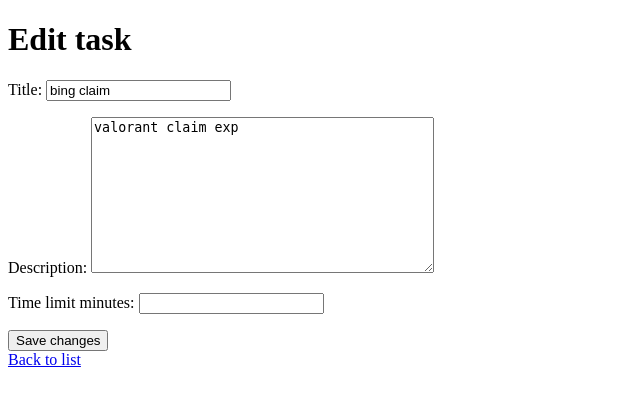
After one commit to aswinappu35810-boop/to-do-list, a Django app: page /task/1/edit/ in a window 1280 px wide. The commit adds this page. Shown: the top 406 px of the page, without its empty margins (0-640 px from the left). Run offline with Django 5.2, Linux system fonts and the light colour scheme; data comes from the database, SQL or seed files in the repository.

Commit message:
updated the view and urls file and edited the task_list and created new wweb page delete and edit page

```diff
--- /dev/null
+++ b/todoproject/tasks/templates/tasks/task_edit.html
@@ -0,0 +1,15 @@
+<!DOCTYPE html>
+<html>
+<head>
+    <title>Edit task</title>
+</head>
+<body>
+    <h1>Edit task</h1>
+    <form method="post">
+        {% csrf_token %}
+        {{ form.as_p }}
+        <button type="submit">Save changes</button>
+    </form>
+    <a href="{% url 'task_list' %}">Back to list</a>
+</body>
+</html>
--- a/todoproject/tasks/templates/tasks/task_list.html
+++ b/todoproject/tasks/templates/tasks/task_list.html
@@ -15,6 +15,8 @@
         <p>
             {% if task.is_completed %}✅{% else %}⬜{% endif %}
             {{ task.title }}
+            <a href="{% url 'task_edit' task.pk %}">Edit</a>
+            <a href="{% url 'task_delete' task.pk %}">Delete</a>
         </p>
     {% empty %}
         <p>No tasks yet.</p>
--- a/todoproject/tasks/urls.py
+++ b/todoproject/tasks/urls.py
@@ -3,4 +3,6 @@ from . import views
 
 urlpatterns = [
     path('', views.task_list, name='task_list'),
+    path('task/<int:pk>/edit/', views.task_edit, name='task_edit'),
+    path('task/<int:pk>/delete/', views.task_delete, name='task_delete'),
 ]
--- a/todoproject/tasks/views.py
+++ b/todoproject/tasks/views.py
@@ -6,7 +6,7 @@
 #     tasks = Task.objects.all()
 #     return render(request, 'tasks/task_list.html', {'tasks': tasks})
 
-from django.shortcuts import render, redirect
+from django.shortcuts import render, redirect, get_object_or_404
 from .models import Task
 from .forms import TaskForm
 
@@ -22,3 +22,22 @@ def task_list(request):
 
     tasks = Task.objects.all()
     return render(request, 'tasks/task_list.html', {'tasks': tasks, 'form': form})
+
+def task_edit(request, pk):
+    task = get_object_or_404(Task, pk=pk)
+    if request.method == 'POST':
+        form = TaskForm(request.POST, instance=task)
+        if form.is_valid():
+            form.save()
+            return redirect('task_list')
+    else:
+        form = TaskForm(instance=task)
+    return render(request, 'tasks/task_edit.html', {'form': form, 'task': task})
+
+
+def task_delete(request, pk):
+    task = get_object_or_404(Task, pk=pk)
+    if request.method == 'POST':
+        task.delete()
+        return redirect('task_list')
+    return render(request, 'tasks/task_delete.html', {'task': task})
```
Also changed, not shown: todoproject/tasks/templates/tasks/task_delete.html (added, +15 -0 lines).
